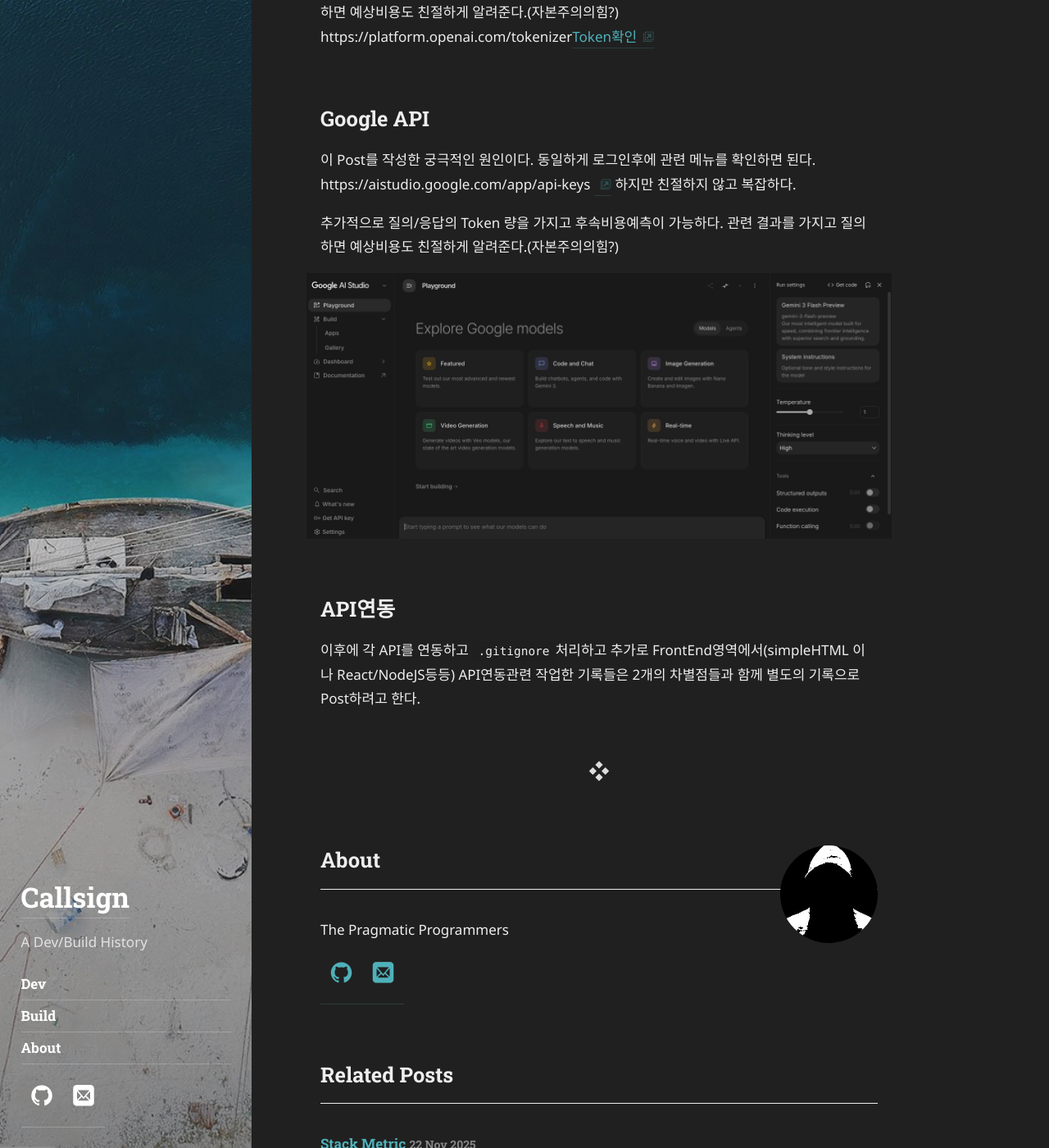
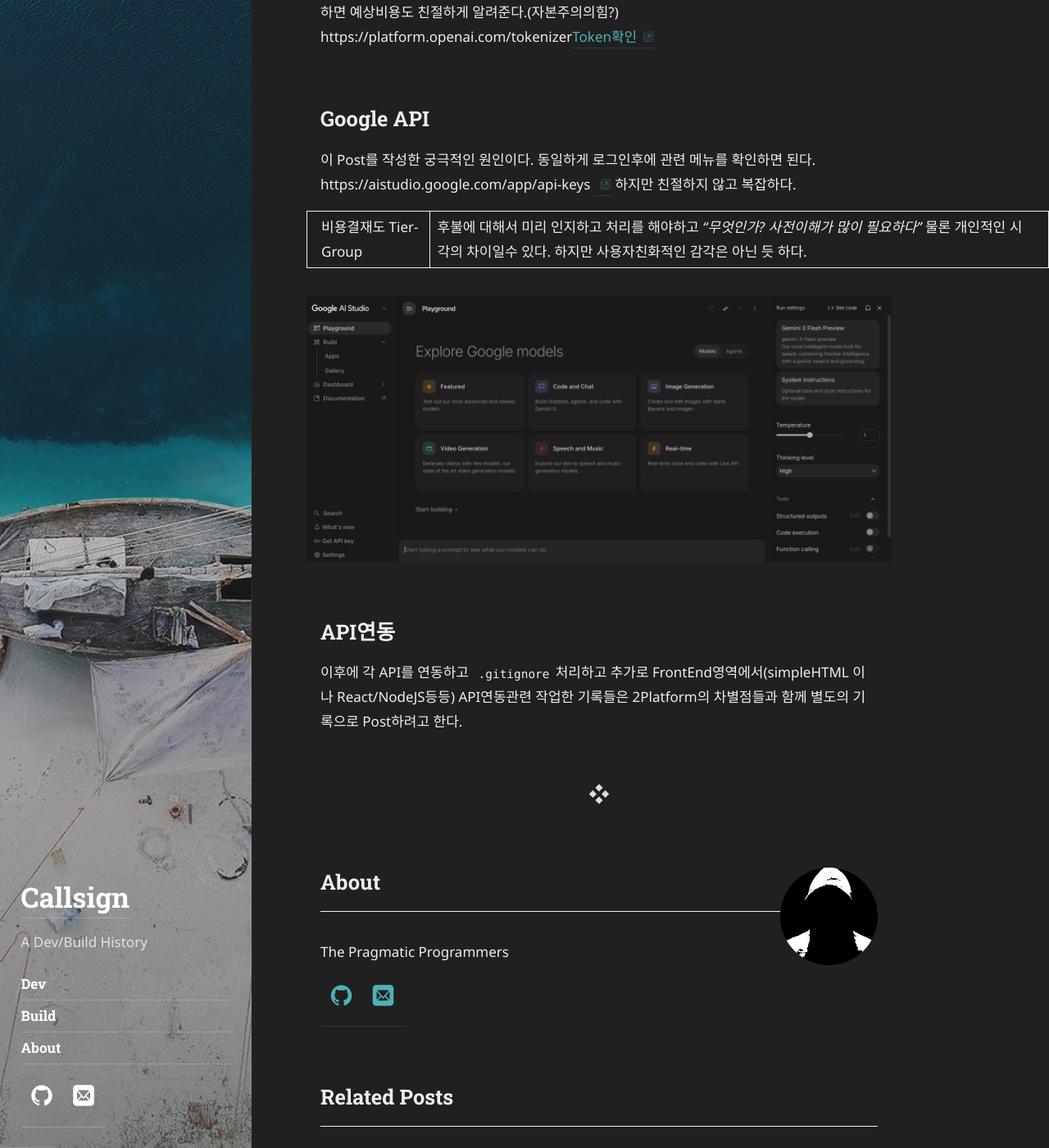
Before and after one commit to callsign88/callsign88.github.io, a Jekyll site: the page built from _posts/2025-11-17-hydejacks-new-design.md, in a window 1280 px wide and 1400 px high, scrolled down 1032 px. Shown: the whole window at 82% size. Built offline with Jekyll 4.4.1, drawn with Linux system fonts in a browser that asks for light colours; some web fonts are replaced.

Commit message:
Update: Refine Google API billing description and API integration text

```diff
--- a/_posts/2025-11-17-hydejacks-new-design.md
+++ b/_posts/2025-11-17-hydejacks-new-design.md
@@ -26,10 +26,10 @@
 이 Post를 작성한 궁극적인 원인이다. 동일하게 로그인후에 관련 메뉴를 확인하면 된다. https://aistudio.google.com/app/api-keys <a href="https://aistudio.google.com/"></a> 하지만 친절하지 않고 복잡하다.
 
 
-추가적으로 질의/응답의 Token 량을 가지고 후속비용예측이 가능하다. 관련 결과를 가지고 질의하면 예상비용도 친절하게 알려준다.(자본주의의힘?)
+비용결재도 Tier-Group|후불에 대해서 미리 인지하고 처리를 해야하고 *"무엇인가? 사전이해가 많이 필요하다"* 물론 개인적인 시각의 차이일수 있다. 하지만 사용자친화적인 감각은 아닌 듯 하다.
 
 ![Hydejack's background image]({{ site.baseurl }}/assets/img/studio.jpg){:.lead}
 
 
 ## API연동
-이후에 각 API를 연동하고 `.gitignore`처리하고 추가로 FrontEnd영역에서(simpleHTML 이나 React/NodeJS등등) API연동관련 작업한 기록들은 2개의 차별점들과 함께 별도의 기록으로 Post하려고 한다.
+이후에 각 API를 연동하고 `.gitignore`처리하고 추가로 FrontEnd영역에서(simpleHTML 이나 React/NodeJS등등) API연동관련 작업한 기록들은 2Platform의 차별점들과 함께 별도의 기록으로 Post하려고 한다.
```
